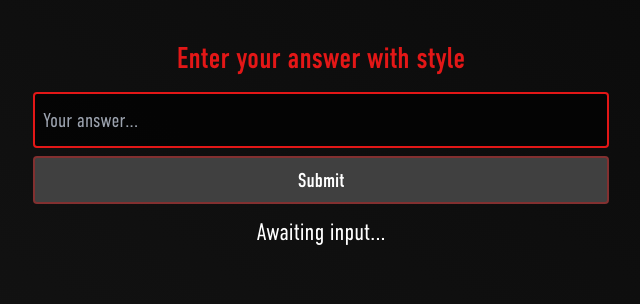
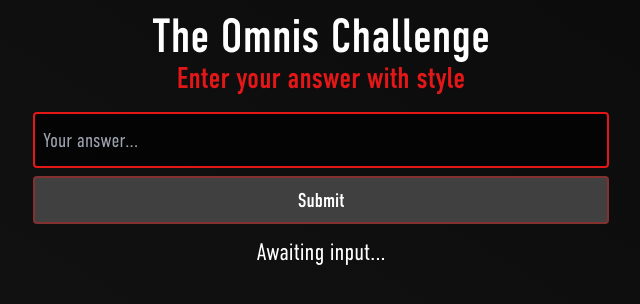
Before and after one commit to leonlarsson/omnis-arg-next, a Next.js app: page /stages/part1-62cc0e08-a230-43e0-a7d2-4d1fd14af939 in a window 1280 px wide. Shown: the top 304 px of the page, without its empty margins (319-959 px from the left). Built offline with nearby package versions, Linux system fonts and the light colour scheme.

Commit message:
update style

```diff
--- a/app/components/Input.tsx
+++ b/app/components/Input.tsx
@@ -28,7 +28,7 @@ export default ({ route }: { route: string }) => {
   return (
     <>
       <form
-        className="mx-auto w-full min-w-max max-w-xl"
+        className="mx-auto w-full max-w-xl"
         onSubmit={async event => {
           event.currentTarget.reset();
           event.preventDefault();
--- a/app/layout.tsx
+++ b/app/layout.tsx
@@ -24,7 +24,8 @@ export default function RootLayout({ children }: { children: React.ReactNode })
   return (
     <html lang="en" className="min-h-[100svh] overflow-y-scroll bg-gradient-to-bl from-neutral-950 to-neutral-900">
       <body className={`${dinCondensed.className} text-white`}>
-        <div className="container mx-auto mt-10 px-4 pb-10 text-center transition-all">{children}</div>
+        <div className="mt-3 text-center text-5xl">The Omnis Challenge</div>
+        <div className="container mx-auto px-4 pb-10 text-center transition-all">{children}</div>
       </body>
     </html>
   );
```
